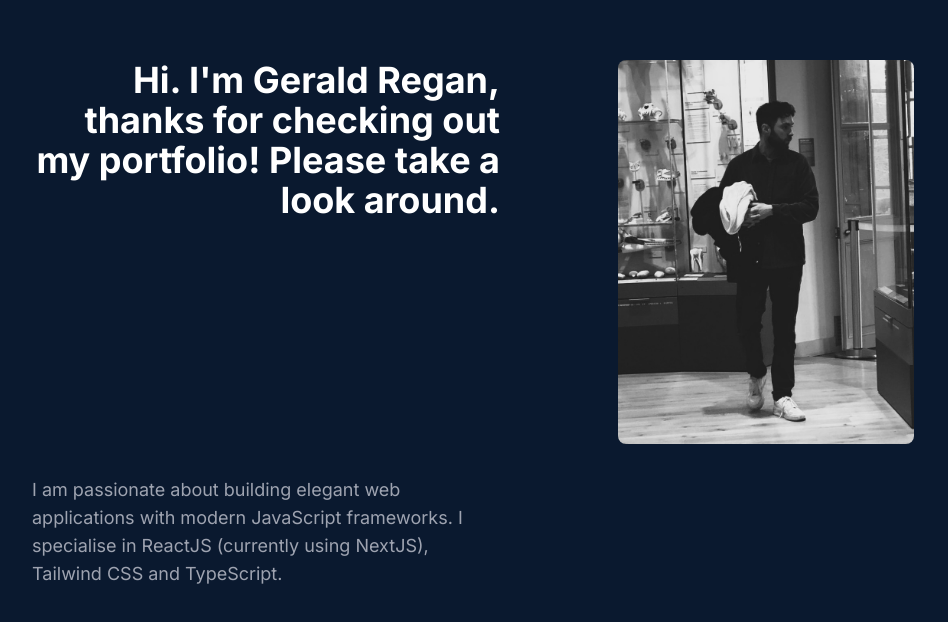
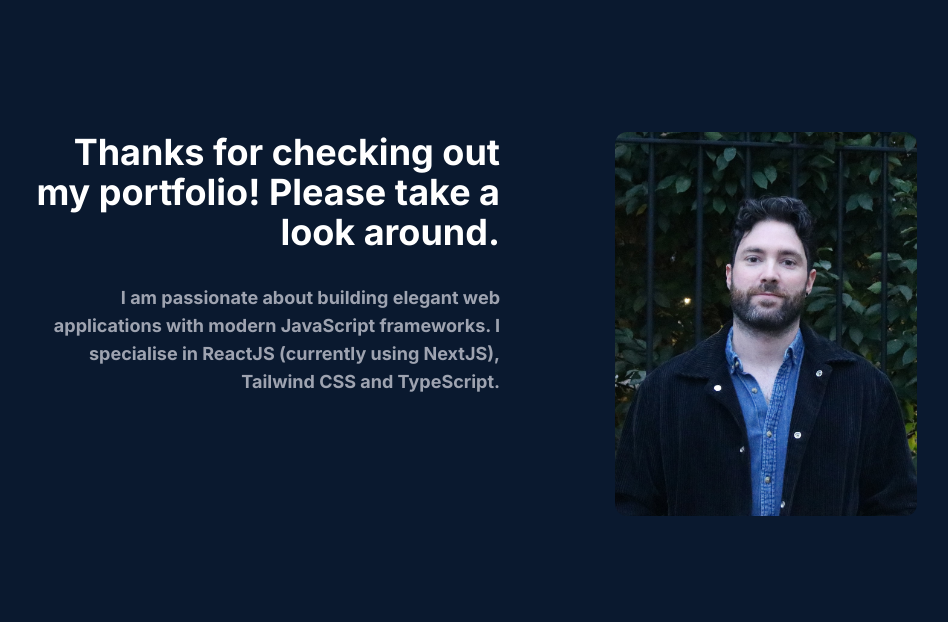
Before and after one commit to Hakametal/portfolio, a Next.js app: page / in a window 1280 px wide. Shown: the part 876-1498 px from the top of the page, without its empty margins (124-1072 px from the left). Built offline with nearby package versions, Linux system fonts and the light colour scheme.

Commit message:
change avatar

```diff
--- a/app/components/About.tsx
+++ b/app/components/About.tsx
@@ -15,22 +15,19 @@ const About: React.FC = () => {
         <div className="max-w-[62.5rem] w-full grid sm:grid-cols-2 gap-8 px-4">
           <div className="sm:text-right text-4xl font-bold">
             <p>
-              Hi. I'm Gerald Regan, thanks for checking out my portfolio! Please
-              take a look around.
+              Thanks for checking out my portfolio! Please take a look around.
+            </p>
+            <p className="text-lg text-[#9EA3B0] pt-8">
+              I am passionate about building elegant web applications with
+              modern JavaScript frameworks. I specialise in ReactJS (currently
+              using NextJS), Tailwind CSS and TypeScript.
             </p>
           </div>
           <img
             src={Avatar.src}
             alt="Avatar"
-            className="w-auto h-96 mx-auto rounded-lg"
+            className="w-auto h-96 mx-auto rounded-xl"
           />
-          <div>
-            <p className="text-lg text-[#9EA3B0]">
-              I am passionate about building elegant web applications with
-              modern JavaScript frameworks. I specialise in ReactJS (currently
-              using NextJS), Tailwind CSS and TypeScript.
-            </p>
-          </div>
         </div>
       </div>
     </div>
--- a/app/components/Contact.tsx
+++ b/app/components/Contact.tsx
@@ -81,7 +81,7 @@ const Contact: React.FC = () => {
         <div className="fixed inset-0 flex items-center justify-center bg-black bg-opacity-65">
           <div className="bg-white p-4 rounded-lg">
             <h2 className="text-lg font-bold mb-2 text-[#0a192f] flex">
-              Sent!
+              Success
             </h2>
             <p className="text-[#9EA3B0]">
               Thanks for reaching out, I'll get back to you asap ;)
```
Also changed, not shown: app/avatar.jpg.
